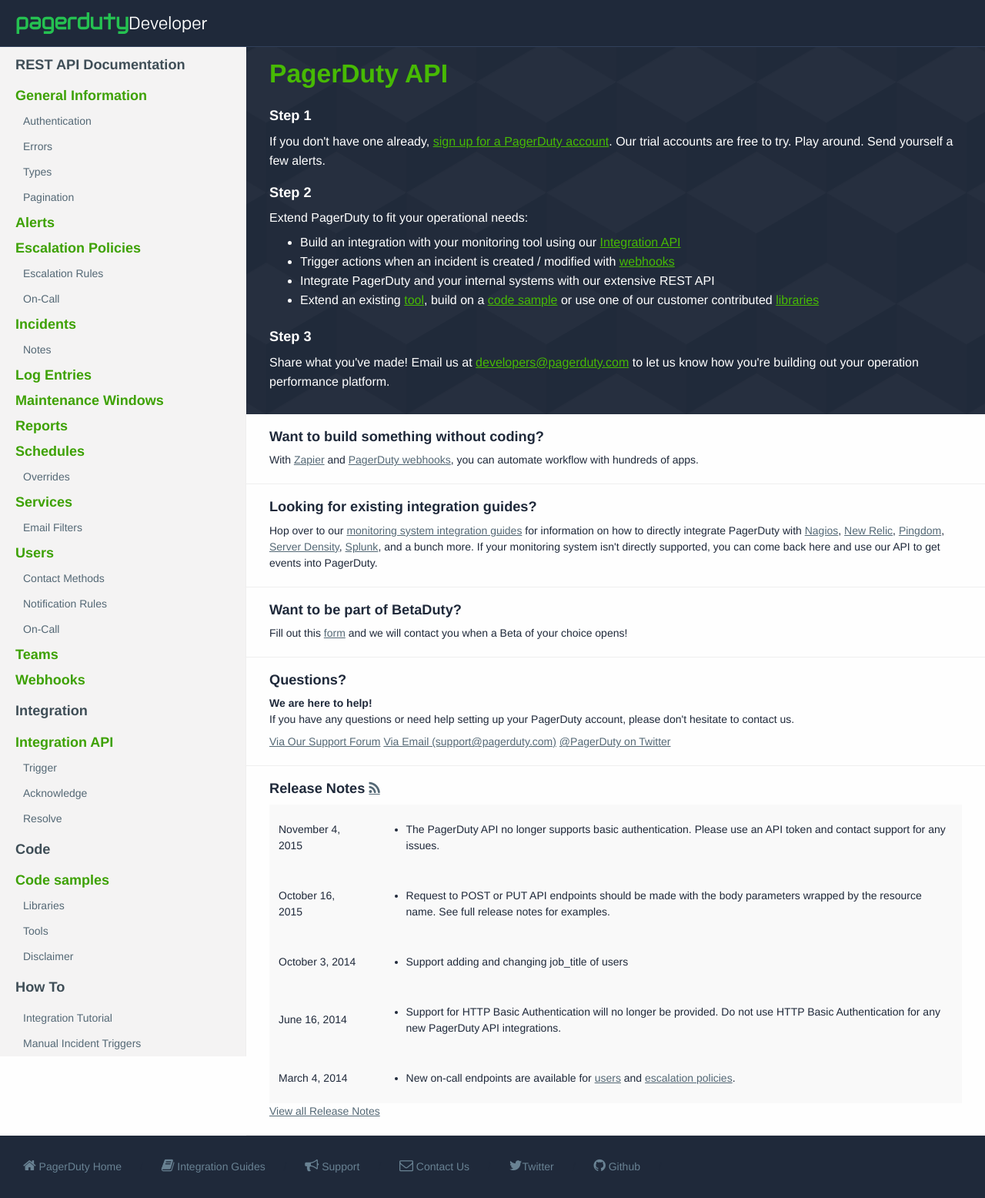
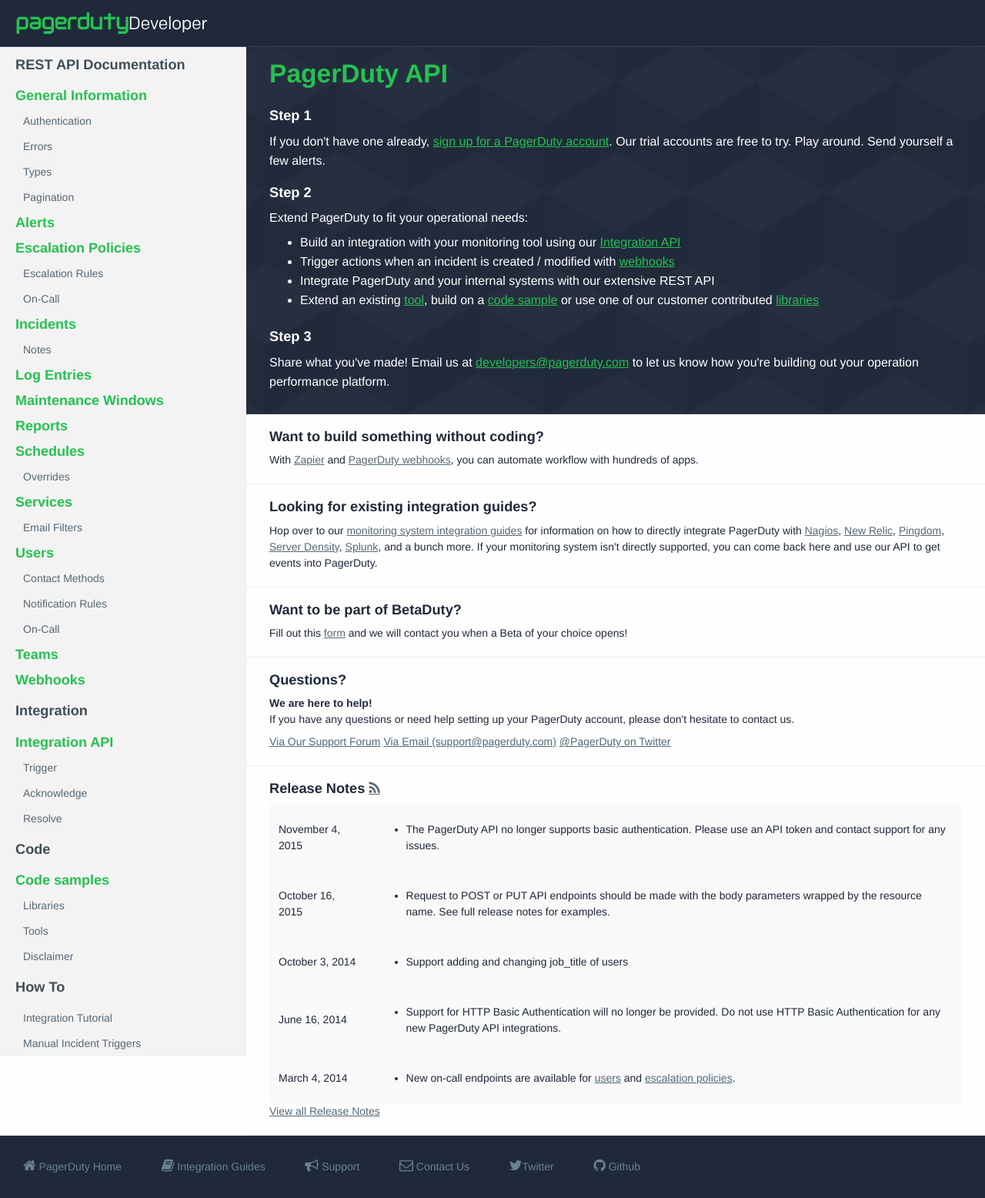
Before and after one commit to h4dz/devdocs, a Jekyll site: the page built from source/index.html, in a window 1280 px wide. Shown: the whole page at 77% size. Built offline with Jekyll 4.4.1, drawn with Linux system fonts in a browser that asks for light colours; some web fonts are replaced.

Commit message:
Updated CSS colors to new PD green

```diff
--- a/source/assets/css/application.css
+++ b/source/assets/css/application.css
@@ -226,7 +226,7 @@ h2 {
     font-size: 28px;
     line-height: 42px;
     margin: 18px 0 8px;
-    color: #47ba04;
+    color: #25C151;
 }
 
 h3 {
@@ -271,7 +271,7 @@ a {
         font-size: 20px;
         line-height: 30.0px;
         margin: 18px 0 8px;
-        color: #47ba04;
+        color: #25C151;
     }
 
 	h3 {
@@ -1544,7 +1544,7 @@ a .icon-rotate-90:before, a .icon-rotate-180:before, a .icon-rotate-270:before,
     background: #ffdd73;
 }
 .pro-tip {
-    background: #47ba04;
+    background: #25C151;
     color: #fff;
 }
 .table {
@@ -1746,11 +1746,11 @@ a .icon-rotate-90:before, a .icon-rotate-180:before, a .icon-rotate-270:before,
     padding: 6px 20px 6px 30px;
 }
 .sidebar-menu ul>li.on {
-    background-image: -webkit-linear-gradient(top,  #47ba04 0%,  #43b004 100%);
-    background-image: -o-linear-gradient(top,  #47ba04 0%,  #43b004 100%);
-    background-image: linear-gradient(to bottom,  #47ba04 0%,  #43b004 100%);
+    background-image: -webkit-linear-gradient(top,  #25C151 0%,  #43b004 100%);
+    background-image: -o-linear-gradient(top,  #25C151 0%,  #43b004 100%);
+    background-image: linear-gradient(to bottom,  #25C151 0%,  #43b004 100%);
     background-repeat: repeat-x;
-    filter: progid:DXImageTransform.Microsoft.gradient(startColorstr='#FF47BA04',  endColorstr='#FF43B004',  GradientType=0);
+    filter: progid:DXImageTransform.Microsoft.gradient(startColorstr='#FF25C151',  endColorstr='#FF43B004',  GradientType=0);
     color: #fff;
 }
 .sidebar-menu ul>li.on a {
@@ -1759,11 +1759,11 @@ a .icon-rotate-90:before, a .icon-rotate-180:before, a .icon-rotate-270:before,
 .sidebar-menu ul>li.nav-header {
     font-weight: bold;
     font-size: 18.0px;
-    color: #47ba04;
+    color: #25C151;
 }
 .sidebar-menu ul>li.nav-header a {
     padding: 6px 20px;
-    color: #3da103;
+    color: #25C151;
 }
 .sidebar-menu ul>li.nav-header a:hover {
     color: #348803;
@@ -1888,7 +1888,7 @@ a .icon-rotate-90:before, a .icon-rotate-180:before, a .icon-rotate-270:before,
     background: #fefefe url("/assets/images/block-largetile.png") repeat center bottom;
 }
 .get-started h1 {
-    color: #47ba04;
+    color: #25C151;
     margin: 10px 0 0;
 }
 .get-started h2, .get-started h3, .get-started h4, .get-started h5, .get-started h6 {
@@ -1905,7 +1905,7 @@ a .icon-rotate-90:before, a .icon-rotate-180:before, a .icon-rotate-270:before,
     border: none;
 }
 .get-started a {
-    color: #47ba04;
+    color: #25C151;
 }
 .get-started-cta {
     font-size: 18.0px;
```
